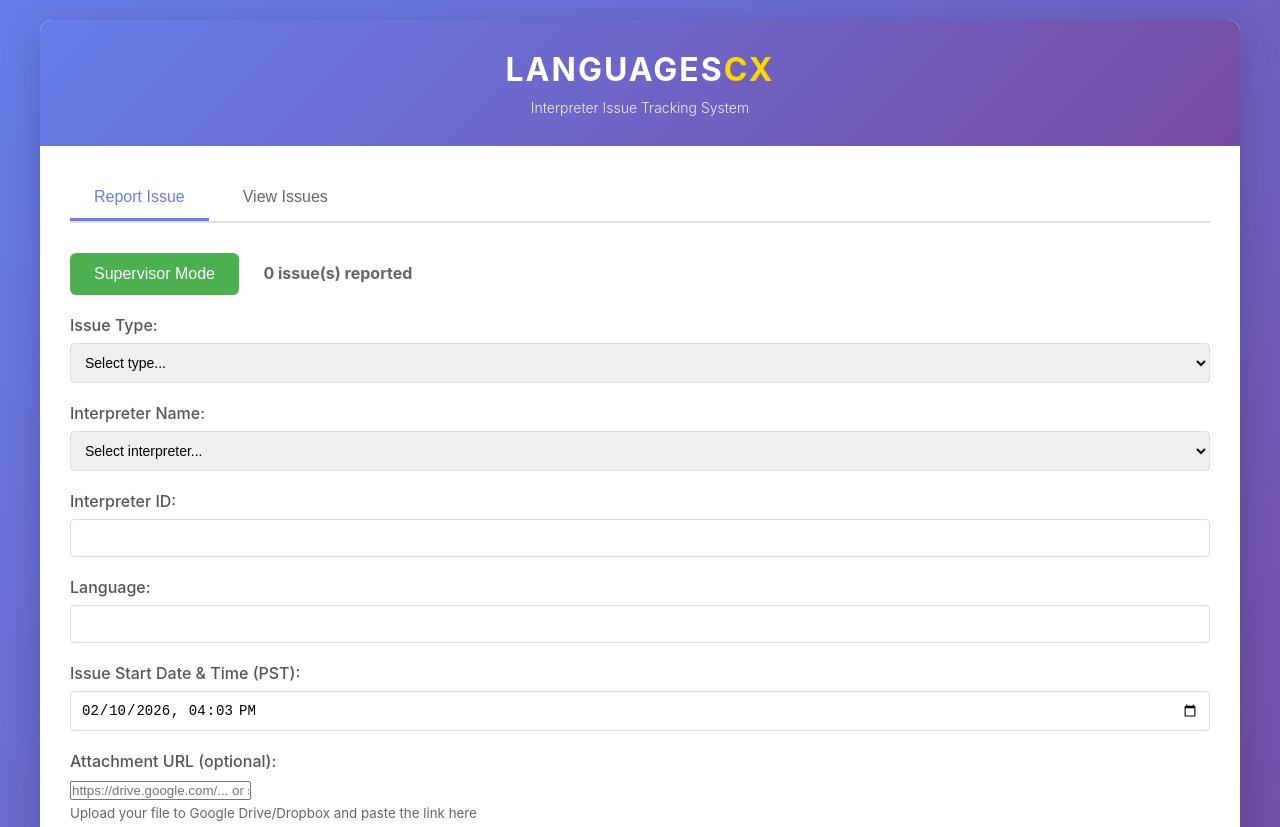
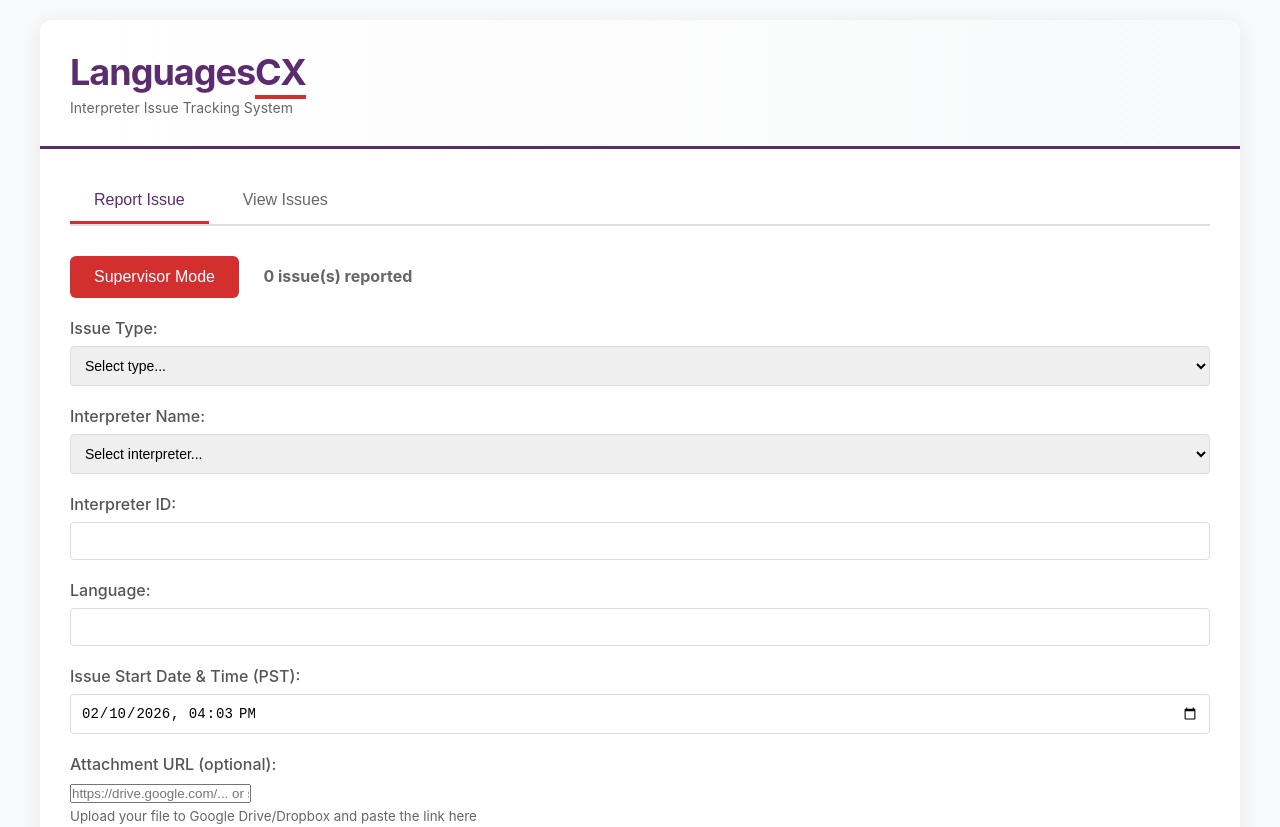
Before and after one commit to mohamedmedhat-lcx/interpreter-issue-tracker, a website: page index.html in a window 1280 px wide. Shown: the top 827 px of the page. Drawn offline with Linux system fonts and the light colour scheme; no server answers.

Commit message:
Update to correct LanguagesCX brand colors - purple and red

```diff
--- a/index.html
+++ b/index.html
@@ -9,8 +9,10 @@
 <body>
     <div class="container">
         <div class="header">
-            <div class="logo">LANGUAGES<span style="color: #ffd700;">CX</span></div>
-            <div class="tagline">Interpreter Issue Tracking System</div>
+            <div>
+                <div class="logo">Languages<span class="logo-cx">CX</span></div>
+                <div class="tagline">Interpreter Issue Tracking System</div>
+            </div>
         </div>
 
         <div class="content">
--- a/styles.css
+++ b/styles.css
@@ -6,7 +6,7 @@
 
 body {
     font-family: -apple-system, BlinkMacSystemFont, 'Segoe UI', Roboto, Oxygen, Ubuntu, Cantarell, sans-serif;
-    background: linear-gradient(135deg, #667eea 0%, #764ba2 100%);
+    background: #f8f9fa;
     min-height: 100vh;
     padding: 20px;
 }
@@ -16,28 +16,46 @@ body {
     margin: 0 auto;
     background: white;
     border-radius: 12px;
-    box-shadow: 0 10px 40px rgba(0,0,0,0.2);
+    box-shadow: 0 4px 20px rgba(0,0,0,0.08);
     overflow: hidden;
 }
 
 .header {
-    background: linear-gradient(135deg, #667eea 0%, #764ba2 100%);
+    background: linear-gradient(to right, #ffffff 0%, #f8f9fa 100%);
     padding: 30px;
-    text-align: center;
-    color: white;
+    border-bottom: 3px solid #5B2C6F;
+    display: flex;
+    align-items: center;
+    justify-content: space-between;
 }
 
 .logo {
-    font-size: 32px;
+    font-size: 36px;
     font-weight: bold;
-    margin-bottom: 10px;
-    letter-spacing: 2px;
+    color: #5B2C6F;
+    letter-spacing: -1px;
+}
+
+.logo-cx {
+    color: #5B2C6F;
+    position: relative;
+}
+
+.logo-cx::after {
+    content: '';
+    position: absolute;
+    bottom: -5px;
+    left: 0;
+    right: 0;
+    height: 4px;
+    background: #D32F2F;
 }
 
 .tagline {
     font-size: 14px;
-    opacity: 0.9;
-    font-weight: 300;
+    color: #666;
+    margin-top: 5px;
+    font-weight: 400;
 }
 
 .content {
@@ -70,8 +88,8 @@ h1 {
 }
 
 .tab-btn.active {
-    color: #667eea;
-    border-bottom-color: #667eea;
+    color: #5B2C6F;
+    border-bottom-color: #D32F2F;
 }
 
 .tab-content {
@@ -121,24 +139,25 @@ textarea {
 }
 
 .btn-primary {
-    background: linear-gradient(135deg, #667eea 0%, #764ba2 100%);
+    background: #5B2C6F;
     color: white;
 }
 
 .btn-primary:hover {
+    background: #4a2359;
     transform: translateY(-2px);
-    box-shadow: 0 5px 15px rgba(102, 126, 234, 0.4);
+    box-shadow: 0 5px 15px rgba(91, 44, 111, 0.3);
 }
 
 .btn-secondary {
-    background: #4CAF50;
+    background: #D32F2F;
     color: white;
 }
 
 .btn-secondary:hover {
-    background: #45a049;
+    background: #b71c1c;
     transform: translateY(-2px);
-    box-shadow: 0 5px 15px rgba(76, 175, 80, 0.4);
+    box-shadow: 0 5px 15px rgba(211, 47, 47, 0.3);
 }
 
 .filters {
@@ -168,8 +187,9 @@ textarea {
 }
 
 .issue-card:hover {
-    box-shadow: 0 5px 20px rgba(102, 126, 234, 0.15);
+    box-shadow: 0 5px 20px rgba(91, 44, 111, 0.15);
     transform: translateY(-2px);
+    border-color: #5B2C6F;
 }
 
 .issue-header {
```
